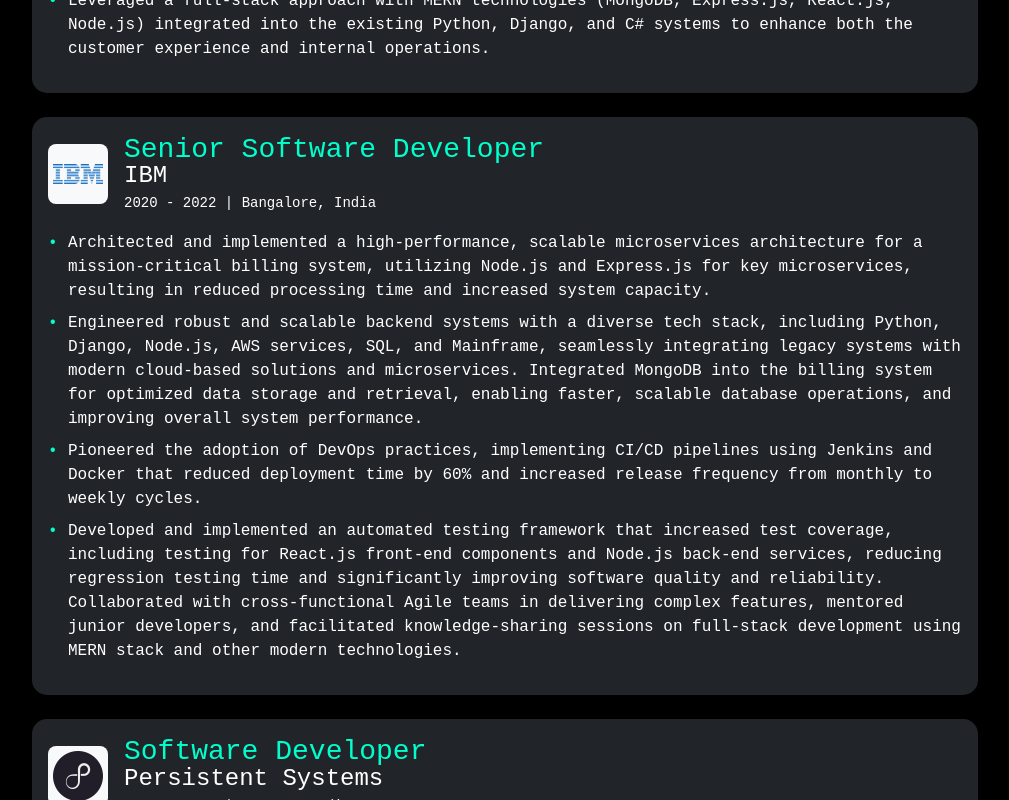
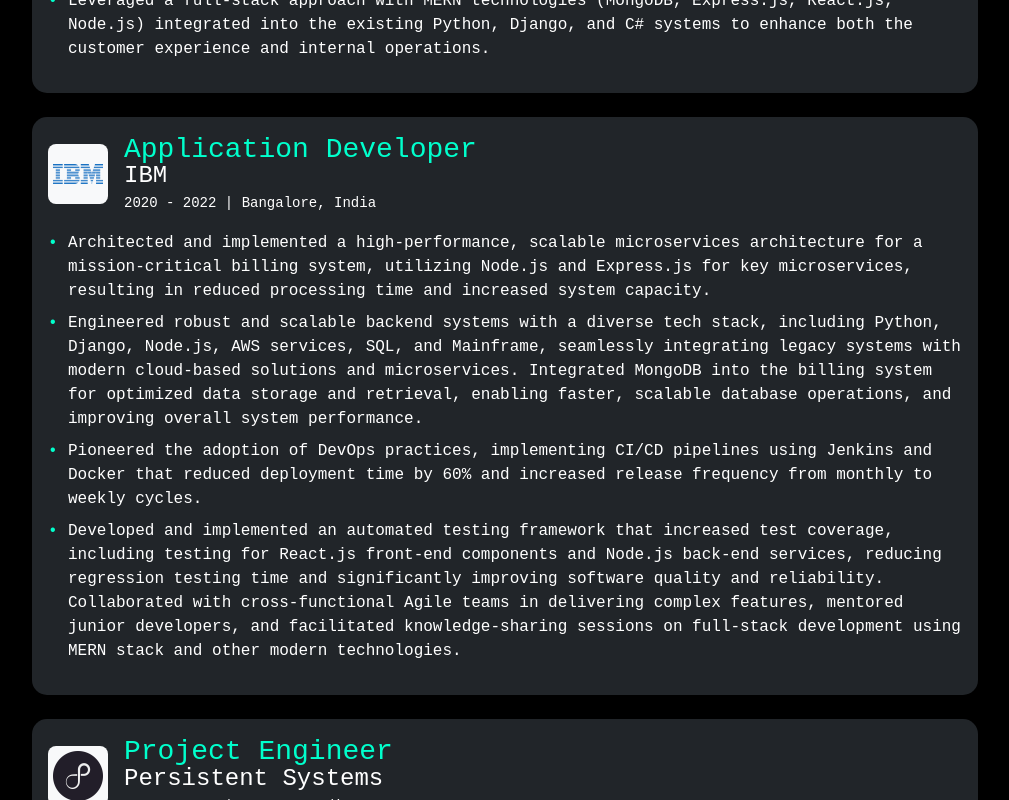
Before and after one commit to abhishekbagde/my-portfolio, a Next.js app: page /experience in a window 1280 px wide. Shown: the part 740-1540 px from the top of the page, without its empty margins (135-1144 px from the left). Built offline with nearby package versions, Linux system fonts and the light colour scheme.

Commit message:
Update experience page.js

```diff
--- a/src/app/experience/page.js
+++ b/src/app/experience/page.js
@@ -55,7 +55,7 @@ const Experience = () => {
     {
       logo: "/images/ibm-logo.png",
       company: "IBM",
-      role: "Senior Software Developer",
+      role: "Application Developer",
       period: "2020 - 2022",
       location: "Bangalore, India",
       responsibilities: [
@@ -68,7 +68,7 @@ const Experience = () => {
     {
       logo: "/images/persistent-logo.png",
       company: "Persistent Systems",
-      role: "Software Developer",
+      role: "Project Engineer",
       period: "2019 - 2020",
       location: "Nagpur, India",
       responsibilities: [
```
